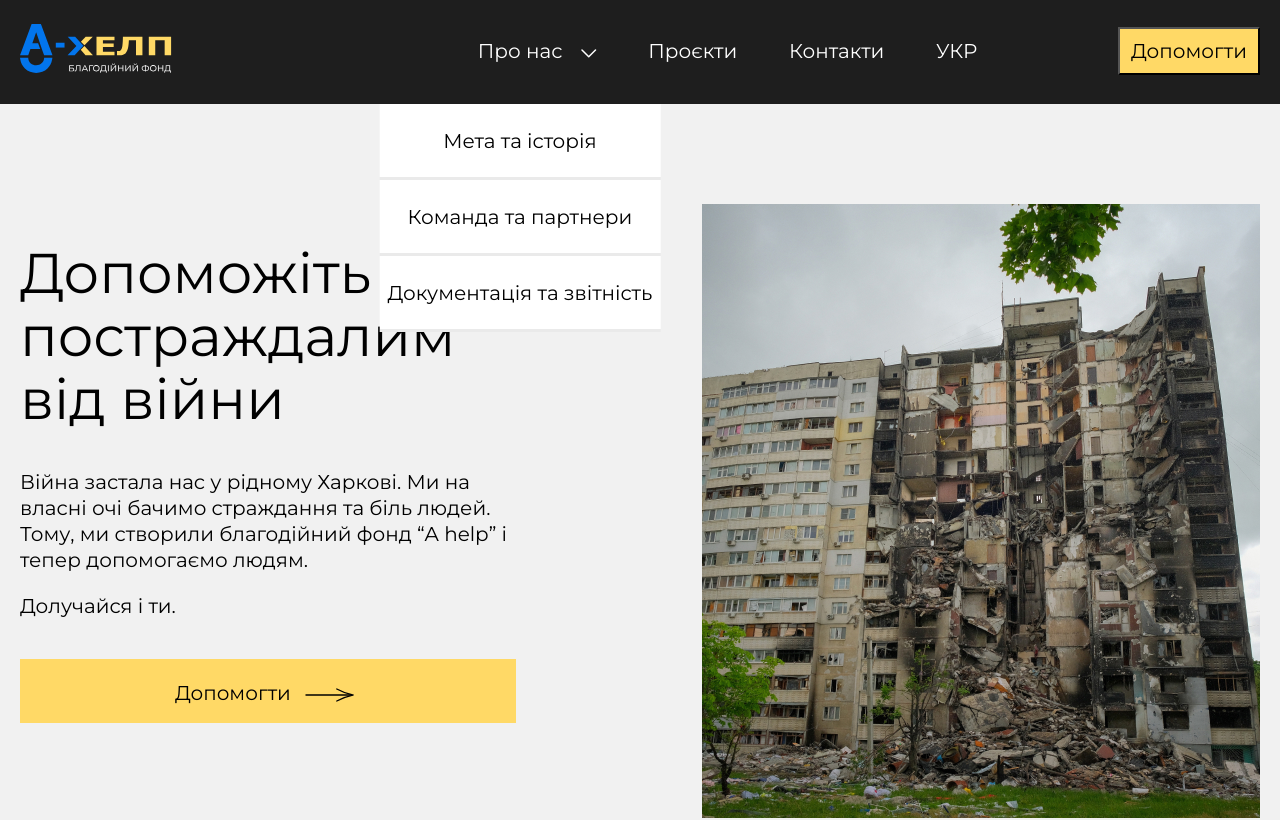
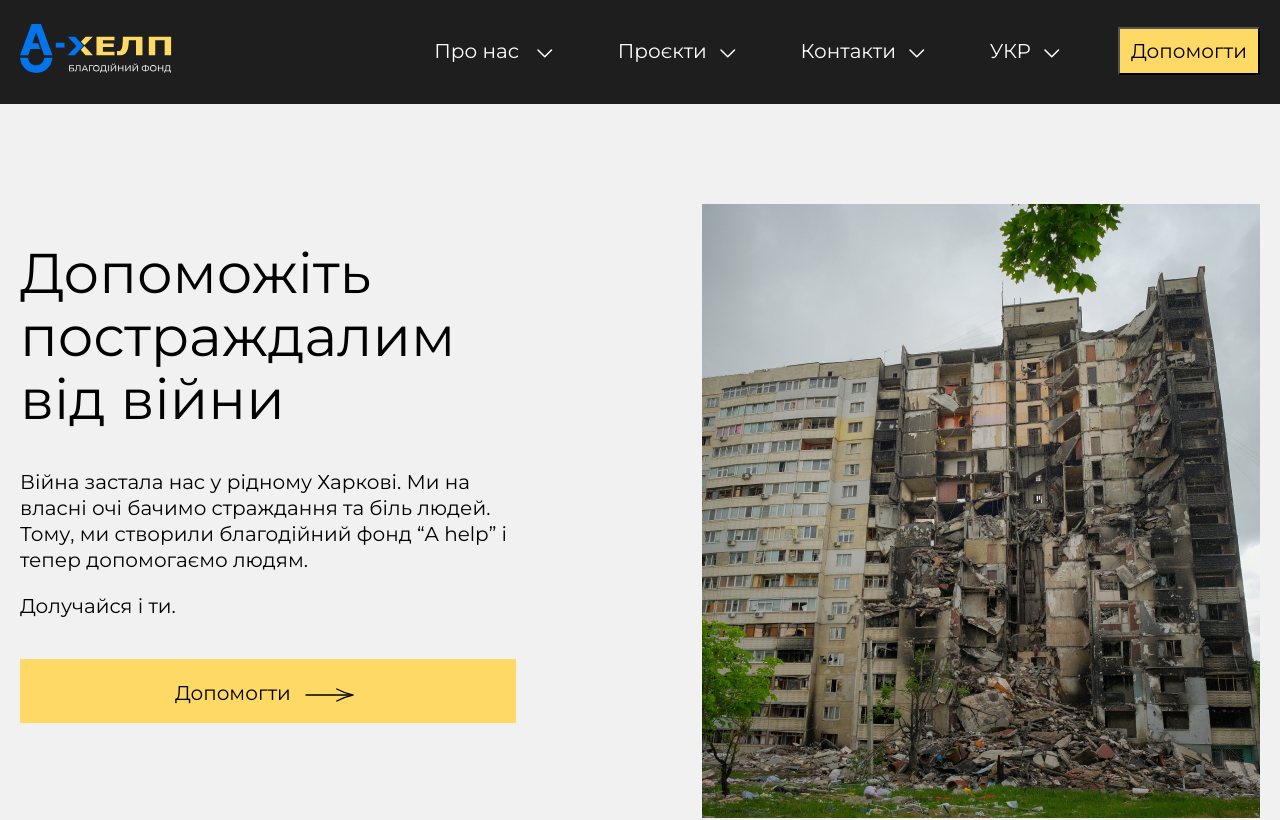
Before and after one commit to wellder00/React_project, a React (Create React App) app in the folder react_test/: page / in a window 1280 px wide. Shown: the top 820 px of the page. Built offline with nearby package versions, Linux system fonts and the light colour scheme; a web font is replaced by a local one.

Commit message:
doing dropdown

```diff
--- a/react_test/public/assets/styles/_header-popap.scss
+++ b/react_test/public/assets/styles/_header-popap.scss
@@ -1,4 +1,4 @@
-.popap-about-us {
+.popup-about-us {
   color: rgb(194, 13, 37);
   background-color: white;
   position: absolute;
@@ -7,21 +7,25 @@
   z-index: 1;
   top: 66px;
   transform: translate(-35%, 0);
-
 }
 
-.popap-ul {
+.popup-ul {
   padding: 0;
 }
 
-.popap-li {
+.popup-li {
   display: flex;
   justify-content: center;
   align-items: center;
-  color: rgb(0, 0, 0);
+  color: black;
   width: auto;
   height: 57px;
   list-style: none;
   padding: 8px;
   border-bottom: 3px solid rgba(128, 128, 128, 0.164);
+  padding: 8px 24px 8px 16px;
+  cursor: pointer;
+  &:hover{
+    background-color: rgba(31, 30, 27, 0.1);
+  }
 }
--- a/react_test/src/components/Header.jsx
+++ b/react_test/src/components/Header.jsx
@@ -1,9 +1,39 @@
 import React from 'react';
 
 import ButtonFunc from './ButtonFunc';
-import HeaderPopap from './HeaderPopap';
+import Headerpopup from './HeaderPopup';
 
 function But() {
+  const[visivlePopup1, setvisivlePopup1] = React.useState(false);
+  const[visivlePopup2, setvisivlePopup2] = React.useState(false);
+  const[visivlePopup3, setvisivlePopup3] = React.useState(false);
+
+  const sortRef1 = React.useRef();
+
+  const toggleVisiblePopup1 = () => {
+     setvisivlePopup1(!visivlePopup1)
+  }
+  const togglevisivlePopup2 = () => {
+    setvisivlePopup2(!visivlePopup2)
+ }
+
+ const togglevisivlePopup3 = () => {
+  setvisivlePopup3(!visivlePopup3)
+}
+
+const handleOutsideClick1 = (e) => {
+  let path = e.path || (e.composedPath && e.composedPath());
+  if (!path.includes(sortRef1.current)){
+    setvisivlePopup1(false)
+
+  }
+}
+
+React.useEffect(() => {
+  document.body.addEventListener('click', handleOutsideClick1)
+}, [])
+
+
   return (
     <div className="header">
       <div className="header-container _container">
@@ -12,18 +42,20 @@ function But() {
         </a>
         <nav className="header__nav">
           <ul className="header__menu-list">
-            <li>
+            <li ref={sortRef1} onClick={toggleVisiblePopup1}>
               <a href="#!">Про нас <div className='header-symbol'></div> </a>
-              <HeaderPopap className = 'popap-about-us' items = {['Мета та історія', 'Команда та партнери', 'Документація та звітність']}/>
+              {visivlePopup1 && (<Headerpopup className = 'popup-about-us' items = {['Мета та історія', 'Команда та партнери', 'Документація та звітність']}/>)}
+            </li>
+            <li onClick={togglevisivlePopup2}>
+              <a href="#!">Проєкти<div className='header-symbol'></div> </a>
+              {visivlePopup2 &&(<Headerpopup className = 'popup-about-us' items = {['Поточні', 'Успішні історії']}/>)}
             </li>
             <li>
-              <a href="#!">Проєкти</a>
+              <a href="#!">Контакти<div className='header-symbol'></div> </a>
             </li>
-            <li>
-              <a href="#!">Контакти</a>
-            </li>
-            <li>
-              <a href="#!">УКР</a>
+            <li onClick={togglevisivlePopup3}>
+              <a href="#!">УКР<div className='header-symbol'></div> </a>
+              {visivlePopup3 &&(<Headerpopup className = 'popup-about-us' items = {['Українська', 'English' ]}/>)}
             </li>
           </ul>
         </nav>
--- a/react_test/src/components/HeaderPopap.jsx
+++ /dev/null
@@ -1,13 +0,0 @@
-import React from 'react';
-
-function Popap({items, }) {
-  return (
-    <div className="popap-about-us">
-      <ul className='popap-ul'>
-        {items.map((item, index) => <li key={`${item}_${index}`} className='popap-li'>{item}</li>)}
-      </ul>
-    </div>
-  );
-}
-
-export default Popap;
--- /dev/null
+++ b/react_test/src/components/HeaderPopup.jsx
@@ -0,0 +1,13 @@
+import React from 'react';
+
+function popup({items}) {
+  return (
+    <div className="popup-about-us">
+      <ul className='popup-ul'>
+        {items.map((item, index) => <li key={`${item}_${index}`} className='popup-li'>{item}</li>)}
+      </ul>
+    </div>
+  );
+}
+
+export default popup;
```
